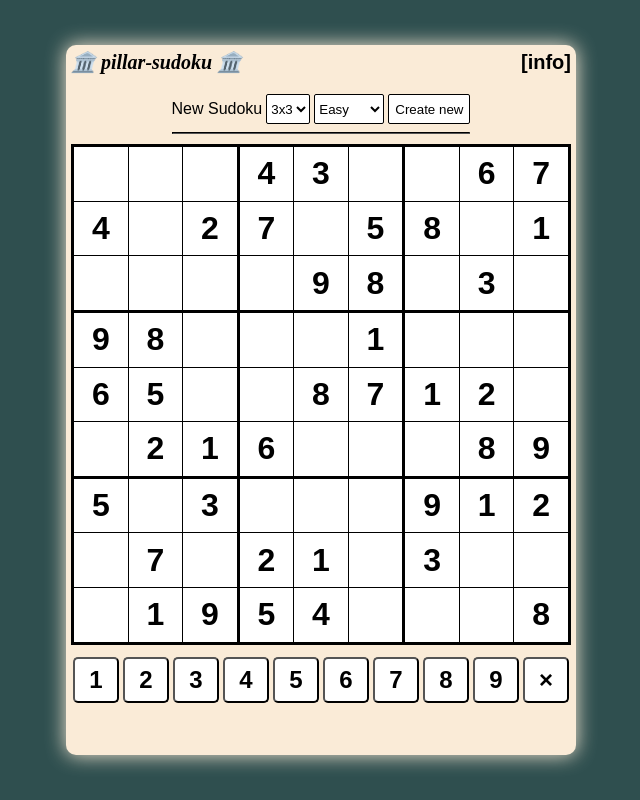
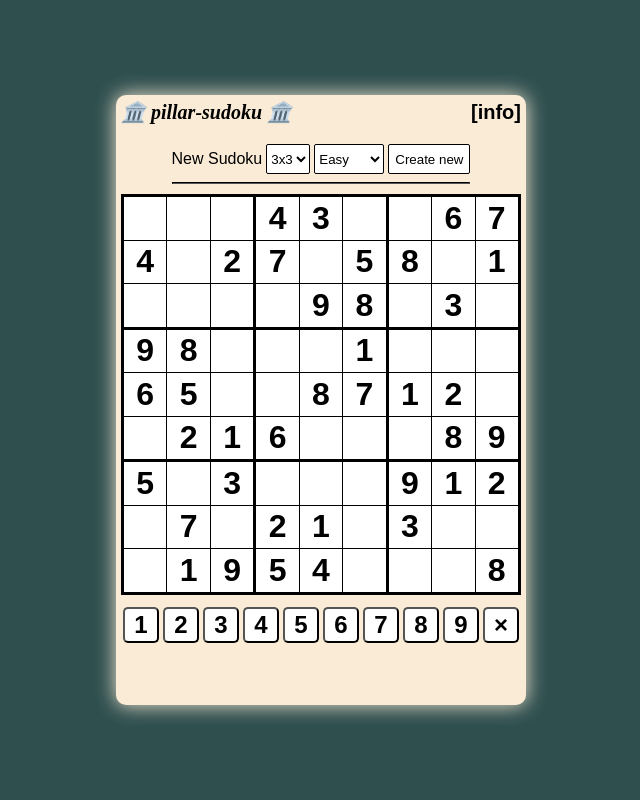
Before and after one commit to Pugneum-H/pillar-sudoku-web, a Flask app: page / in a window 1280 px wide. Shown: the whole page, without its empty margins (319-959 px from the left). Run offline with Flask 3, Linux system fonts and the light colour scheme; some libraries are stand-ins or nearby versions.

Commit message:
Update style.css

```diff
--- a/static/style.css
+++ b/static/style.css
@@ -98,8 +98,8 @@ body {
 
 
 .sudoku-window {
-    width: 500px;
-    height: 700px;
+    width: 400px;
+    height: 600px;
     display: block;
     place-items: center;
     box-shadow: 0 0 20px antiquewhite;
@@ -109,15 +109,15 @@ body {
 }
 
 .grid{
-    width: 500px;
-    height: 500px;
+    width: 400px;
+    height: 400px;
     aspect-ratio: 1 / 1;
 }
 
 .buttons-grid {
   border-collapse: collapse;
   outline: none;
-  width: 500px;
+  width: 400px;
 }
 .info {
   display: flex;
@@ -175,7 +175,7 @@ a {
 
 .buttons-grid {
     table-layout: fixed;
-    width: 500px;
+    width: 400px;
     border: 0;
     margin-top: 10px;
     margin-bottom: 10px;
@@ -218,17 +218,23 @@ hr {
   font-weight: 800;
   font-size: 40px;
   text-align: center;
+  margin: 0;
 }
 .about h2{
   font-weight: 800;
   font-size: 30px;
   text-align: center;
 }
+.about .info {
+    margin: 0;
+}
 
 .about li{
   font-family: sans-serif;
   font-size: 20px;
-  width: 500px;
+  width: 400px;
+  margin: 0;
+  padding: 0;
 
 }
 .about ul {
@@ -236,8 +242,14 @@ hr {
 }
 
 .about {
-  width: 500px;
+  width: 400px;
 }
+.about p {
+    font-size: 20px;
+    margin-top: 0;
+    margin-bottom: 0;
+}
+
 .clickable:hover{
   color:steelblue;
 }
```
